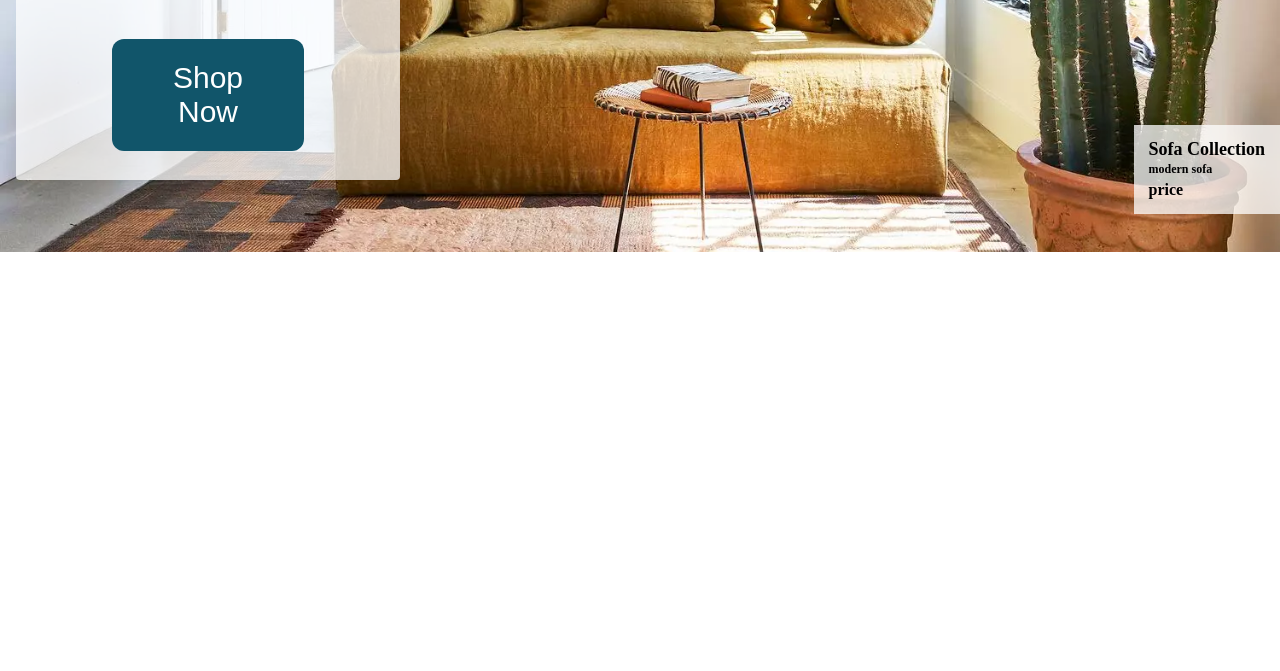
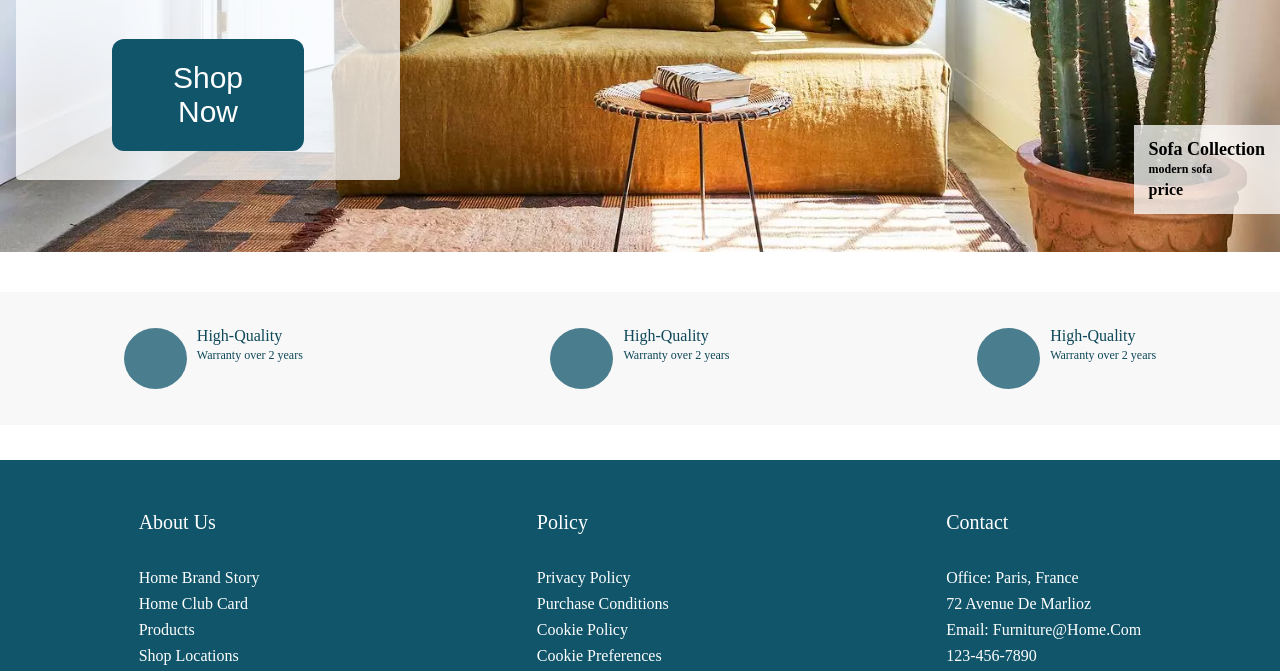
Before and after one commit to AnikoShaverdashvili/Furniture-Brand-, a plain HTML site: page index.html in a window 1280 px wide. Shown: the part 616-1287 px from the top of the page. Before the commit the page ends 868 px from the top, so only its background shows below. Drawn offline with Linux system fonts and the light colour scheme; a web font is replaced by a local one.

Commit message:
added info section and footer

```diff
--- a/index.html
+++ b/index.html
@@ -308,6 +308,120 @@
         </div>
       </div>
     </section>
+    <!-- end carousel -->
+    <!-- start new section  -->
+    <section>
+      <div class="info-holder">
+        <div class="info">
+          <svg
+            width="63"
+            height="61"
+            viewBox="0 0 63 61"
+            fill="none"
+            xmlns="http://www.w3.org/2000/svg"
+          >
+            <ellipse
+              cx="31.5"
+              cy="30.5"
+              rx="31.5"
+              ry="30.5"
+              fill="#11556A"
+              fill-opacity="0.75"
+            />
+          </svg>
+          <div class="text-holder">
+            <h3>High-Quality</h3>
+            <span>Warranty over 2 years </span>
+          </div>
+        </div>
+        <div class="info">
+          <svg
+            width="63"
+            height="61"
+            viewBox="0 0 63 61"
+            fill="none"
+            xmlns="http://www.w3.org/2000/svg"
+          >
+            <ellipse
+              cx="31.5"
+              cy="30.5"
+              rx="31.5"
+              ry="30.5"
+              fill="#11556A"
+              fill-opacity="0.75"
+            />
+          </svg>
+          <div class="text-holder">
+            <h3>High-Quality</h3>
+            <span>Warranty over 2 years </span>
+          </div>
+        </div>
+        <div class="info">
+          <svg
+            width="63"
+            height="61"
+            viewBox="0 0 63 61"
+            fill="none"
+            xmlns="http://www.w3.org/2000/svg"
+          >
+            <ellipse
+              cx="31.5"
+              cy="30.5"
+              rx="31.5"
+              ry="30.5"
+              fill="#11556A"
+              fill-opacity="0.75"
+            />
+          </svg>
+          <div class="text-holder">
+            <h3>High-Quality</h3>
+            <span>Warranty over 2 years </span>
+          </div>
+        </div>
+      </div>
+    </section>
+    <!-- end info section -->
+
+    <!-- there is space for categories -->
+
+    <footer class="footer">
+      <ul class="footer-ul">
+        <h3>about us</h3>
+        <li class="footer-li"><a href="#">Home Brand Story</a></li>
+        <li class="footer-li"><a href="#">Home club card</a></li>
+        <li class="footer-li"><a href="#">products</a></li>
+        <li class="footer-li"><a href="#">Shop Locations</a></li>
+      </ul>
+      <ul class="footer-ul">
+        <h3>policy</h3>
+        <li class="footer-li"><a href="#">Privacy policy </a></li>
+        <li class="footer-li"><a href="#">Purchase conditions</a></li>
+        <li class="footer-li"><a href="#">Cookie Policy</a></li>
+        <li class="footer-li"><a href="#">Cookie Preferences</a></li>
+      </ul>
+      <ul class="footer-ul">
+        <h3>contact</h3>
+        <li class="footer-li"><a href="#">Office: Paris, France</a></li>
+        <li class="footer-li">
+          <a
+            target="blank"
+            href="http://maps.google.com/?q=1200 Pennsylvania Ave SE, Washington, District of Columbia, 20003"
+            >72 Avenue De Marlioz</a
+          >
+        </li>
+        <li class="footer-li">
+          <a href="mailto:webmaster@example.com">Email: Furniture@Home.com</a>
+        </li>
+        <li class="footer-li"><a href="tel:123-456-7890">123-456-7890</a></li>
+        <div>
+          <a href="#"> <i class="fab fa-brands fa-instagram"></i></a>
+          <a href="#"> <i class="fab fa-brands fa-facebook"></i></a>
+          <a href="#"><i class="fab fa-brands fa-pinterest"></i></a>
+          <a href="#"><i class="fab fa-brands fa-twitter"></i></a>
+        </div>
+      </ul>
+    </footer>
+
     <script src="scrips.js"></script>
   </body>
 </html>
--- a/style.css
+++ b/style.css
@@ -1,3 +1,5 @@
+@import url("https://fonts.googleapis.com/css2?family=Donegal+One&display=swap");
+
 :root {
   --background: #11556a;
   --white: #ffffff;
@@ -8,6 +10,7 @@ body {
   width: 100%;
   height: 100%;
   padding-top: 100px;
+  font-family: "Donegal One", serif;
   /* overflow-x: hidden; */
 }
 .dropbtn {
@@ -287,3 +290,74 @@ body {
     width: 12px;
   } */
 }
+
+/* start info holder */
+.info-holder {
+  display: flex;
+  justify-content: space-around;
+  margin-top: 40px;
+  background-color: #d9d9d933;
+  margin-bottom: 35px;
+  padding: 36px 0px;
+  font-weight: 400;
+}
+
+.info {
+  display: flex;
+}
+.info h3 {
+  color: #0d4759;
+  font-size: 16px;
+  text-transform: capitalize;
+}
+.info span {
+  margin-top: 5px;
+  color: #0d4759;
+  font-size: 12px;
+  font-weight: 400;
+}
+
+.text-holder {
+  display: flex;
+  flex-direction: column;
+  text-align: left;
+  margin-left: 10px;
+  align-self: flex-start;
+}
+
+/* end info section */
+
+/* space for future collectionsection */
+
+/* start footer */
+.footer {
+  display: flex;
+  justify-content: space-around;
+  background-color: var(--background);
+  padding: 52px 0px;
+}
+.footer-ul {
+  display: flex;
+  flex-direction: column;
+}
+.footer-ul h3 {
+  color: #ffffff;
+  font-size: 20px;
+  text-transform: capitalize;
+  margin-bottom: 38px;
+}
+.footer-li {
+  margin-bottom: 10px;
+  text-transform: capitalize;
+}
+.footer-li a {
+  color: #ffffff;
+}
+.fab {
+  color: #ffffff;
+  margin-right: 5px;
+  margin-top: 40px;
+  width: 37px;
+  height: 37px;
+}
+/* end footer */
```
